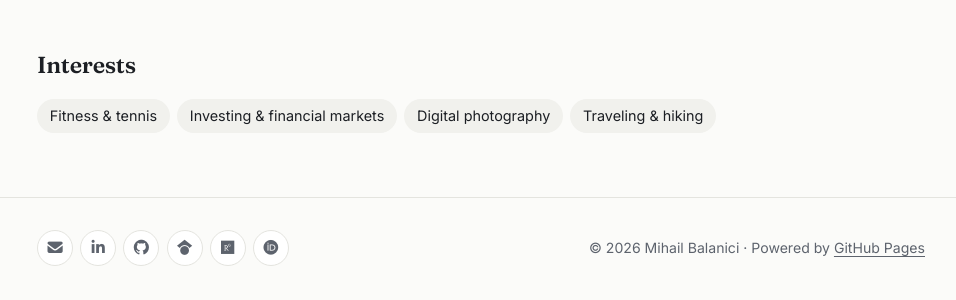
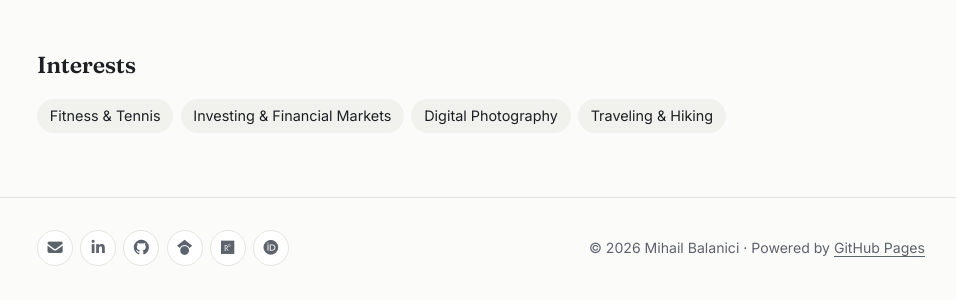
Before and after one commit to mihailbalanici/mihailbalanici.github.io, a Jekyll site: the page built from about.html, in a window 1280 px wide and 900 px high, scrolled down 2108 px. Shown: the part 594-894 px from the top of the window, without its empty margins (159-1115 px from the left). Built offline with Jekyll 4.4.1, drawn with Linux system fonts in a browser that asks for light colours.

```diff
--- a/about.html
+++ b/about.html
@@ -58,9 +58,9 @@ lead: My Background — Work Experience, Education, Languages and Interests.
 <section class="block">
   <h2>Interests</h2>
   <ul class="chips">
-    <li>Fitness &amp; tennis</li>
-    <li>Investing &amp; financial markets</li>
-    <li>Digital photography</li>
-    <li>Traveling &amp; hiking</li>
+    <li>Fitness &amp; Tennis</li>
+    <li>Investing &amp; Financial Markets</li>
+    <li>Digital Photography</li>
+    <li>Traveling &amp; Hiking</li>
   </ul>
 </section>
```
